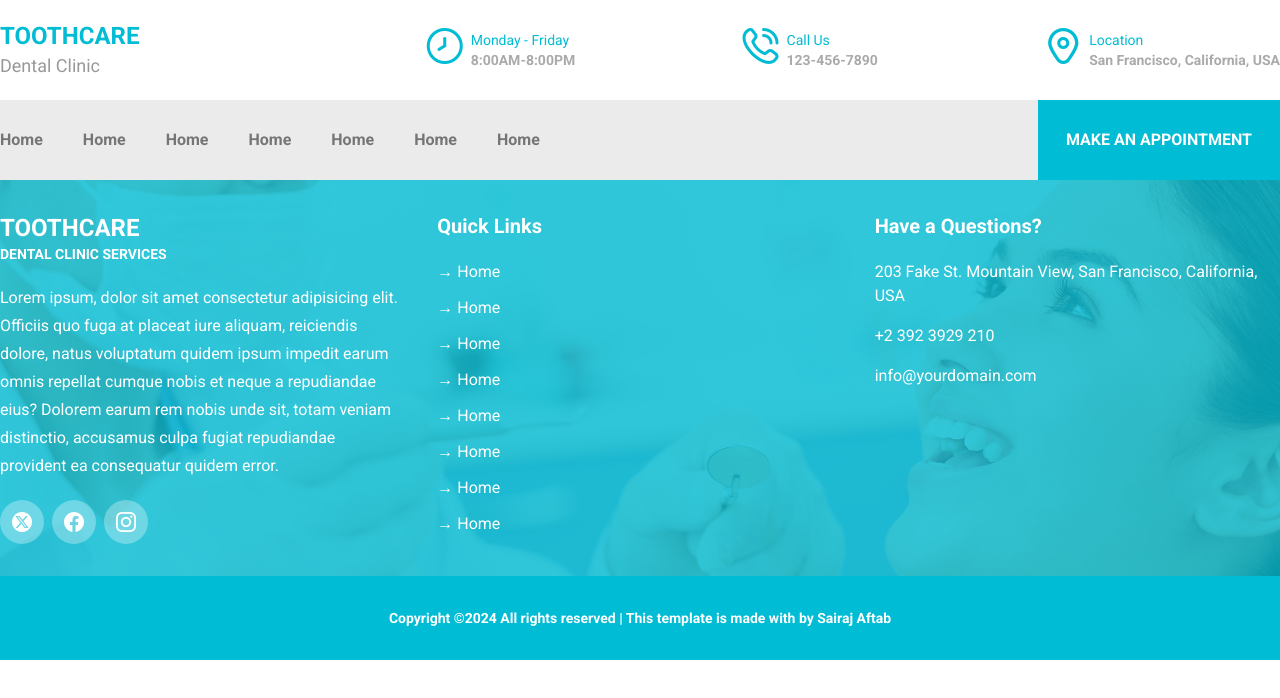
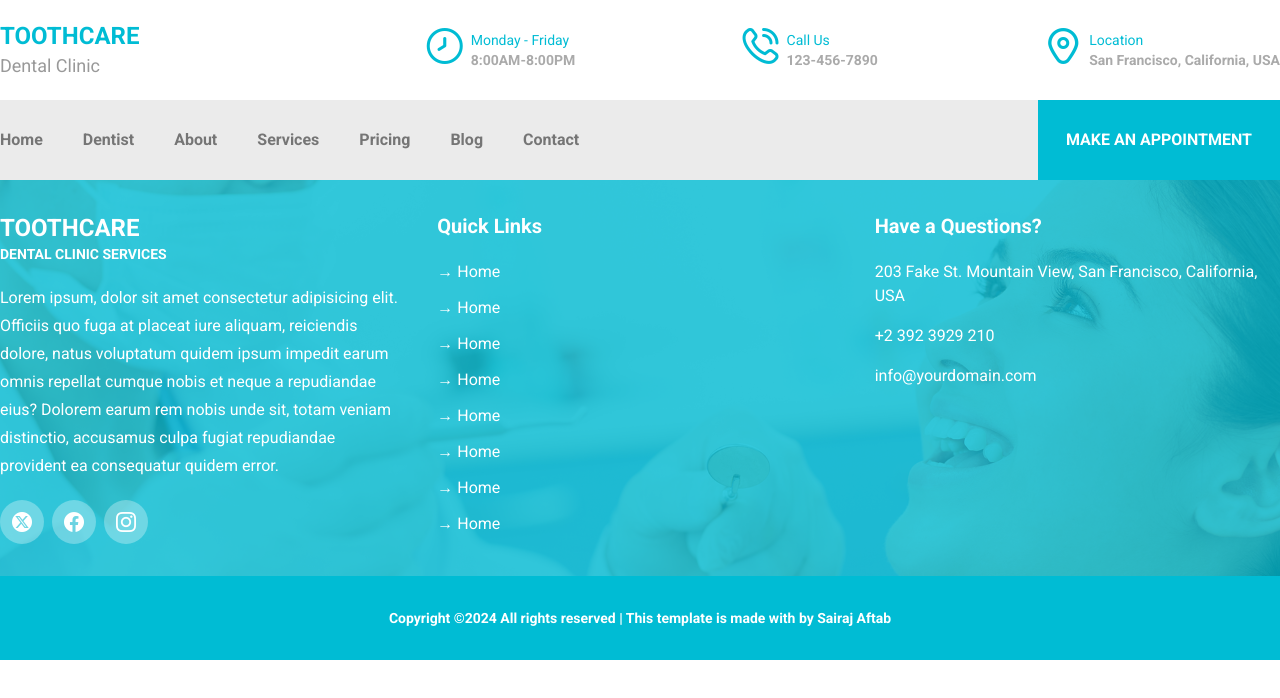
Before and after one commit to Sairaj-Aftab/Next-Dental-Clinic, a Next.js app: page / in a window 1280 px wide. Shown: the top 698 px of the page. Built offline with nearby package versions, Linux system fonts and the light colour scheme.

Commit message:
update code

```diff
--- a/app/globals.css
+++ b/app/globals.css
@@ -8,9 +8,9 @@ i {
   display: inline-block;
 }
 
-.container {
+/* .container {
   @apply xl:w-[1120px] m-auto;
-}
+} */
 
 /* Top Header */
 
--- a/components/Navbar.jsx
+++ b/components/Navbar.jsx
@@ -2,6 +2,37 @@
 import Link from "next/link";
 import { useState } from "react";
 import { clsx } from "clsx";
+
+const navbarMenu = [
+  {
+    name: "Home",
+    path: "/",
+  },
+  {
+    name: "Dentist",
+    path: "/dentist",
+  },
+  {
+    name: "About",
+    path: "/about",
+  },
+  {
+    name: "Services",
+    path: "/services",
+  },
+  {
+    name: "Pricing",
+    path: "pricing",
+  },
+  {
+    name: "Blog",
+    path: "/blog",
+  },
+  {
+    name: "Contact",
+    path: "/contact",
+  },
+];
 
 const Navbar = () => {
   const [openMenu, setOpenMenu] = useState(false);
@@ -10,27 +41,11 @@ const Navbar = () => {
       <div className="navbar bg-gray-opacity hidden md:block">
         <div className="lg:container flex justify-between items-center">
           <ul className="flex gap-10">
-            <li>
-              <Link href="/">Home</Link>
-            </li>
-            <li>
-              <Link href="/">Home</Link>
-            </li>
-            <li>
-              <Link href="/">Home</Link>
-            </li>
-            <li>
-              <Link href="/">Home</Link>
-            </li>
-            <li>
-              <Link href="/">Home</Link>
-            </li>
-            <li>
-              <Link href="/">Home</Link>
-            </li>
-            <li>
-              <Link href="/">Home</Link>
-            </li>
+            {navbarMenu?.map((data, index) => (
+              <li key={index}>
+                <Link href={`${data.path}`}>{data.name}</Link>
+              </li>
+            ))}
           </ul>
           <button className="bg-primary-color font-semibold text-text-color-white text-base p-7">
             MAKE AN APPOINTMENT
@@ -38,43 +53,36 @@ const Navbar = () => {
         </div>
       </div>
       {/* Mobile Navbar */}
-      <div className="md:hidden relative">
-        <div className="flex justify-between items-center">
+      <div className="md:hidden relative z-10">
+        <div className="flex justify-between items-center bg-white">
           <button className="bg-primary-color font-semibold text-text-color-white text-base p-5">
             MAKE AN APPOINTMENT
           </button>
-          <i
-            onClick={() => setOpenMenu(!openMenu)}
-            className="fi fi-rr-menu-burger text-4xl mr-3"
-          ></i>
+          {openMenu ? (
+            <i
+              onClick={() => setOpenMenu(!openMenu)}
+              className="fi fi-rr-cross text-3xl mr-3"
+            ></i>
+          ) : (
+            <i
+              onClick={() => setOpenMenu(!openMenu)}
+              className="fi fi-rr-menu-burger text-3xl mr-3"
+            ></i>
+          )}
         </div>
         <ul
           className={clsx(
-            openMenu ? "visible" : "invisible",
-            "absolute top-full left-0 right-0 flex gap-5 flex-col p-5 bg-primary-color text-text-color-white text-base font-semibold"
+            openMenu
+              ? "visible transition-all top-full duration-300"
+              : "invisible transition-all -top-80 duration-300",
+            "absolute inset-x-0 -z-10 flex gap-5 flex-col p-5 bg-primary-color text-text-color-white text-base font-semibold rounded-b-2xl shadow-lg"
           )}
         >
-          <li>
-            <Link href="/">Home</Link>
-          </li>
-          <li>
-            <Link href="/">Home</Link>
-          </li>
-          <li>
-            <Link href="/">Home</Link>
-          </li>
-          <li>
-            <Link href="/">Home</Link>
-          </li>
-          <li>
-            <Link href="/">Home</Link>
-          </li>
-          <li>
-            <Link href="/">Home</Link>
-          </li>
-          <li>
-            <Link href="/">Home</Link>
-          </li>
+          {navbarMenu?.map((data, index) => (
+            <li key={index}>
+              <Link href={`${data.path}`}>{data.name}</Link>
+            </li>
+          ))}
         </ul>
       </div>
     </>
--- a/components/TopHeader.jsx
+++ b/components/TopHeader.jsx
@@ -1,6 +1,6 @@
 const TopHeader = () => {
   return (
-    <div className="bg-white px-2 py-3 md:px-0 md:py-5">
+    <div className="bg-white px-2 py-3 md:px-0 md:py-5 relative z-50">
       <div className="flex md:justify-between md:items-center flex-col gap-4 md:flex-row md:gap-0 w-full lg:container">
         <div>
           <h1 className="text-2xl text-primary-color font-bold">TOOTHCARE</h1>
```
